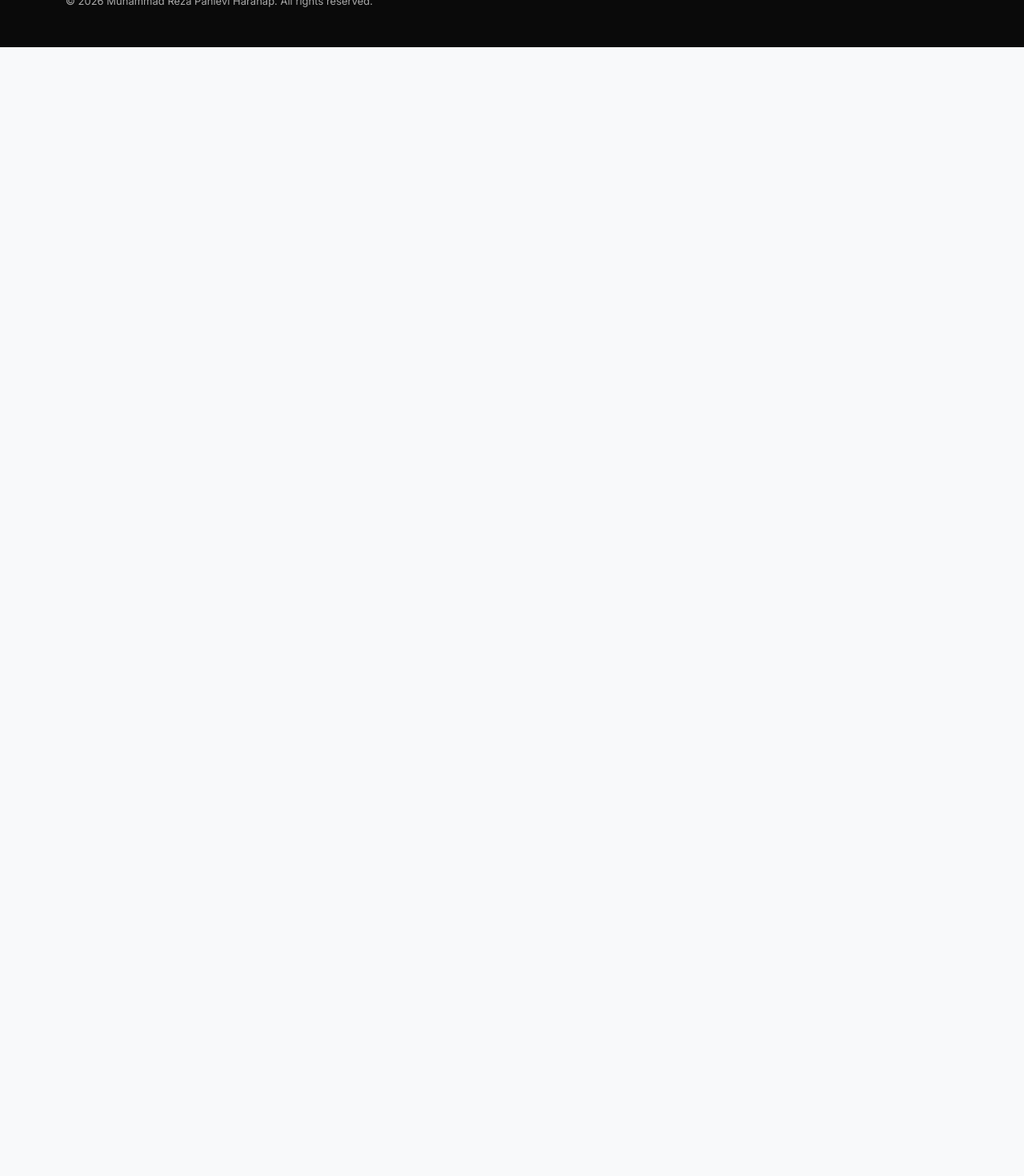
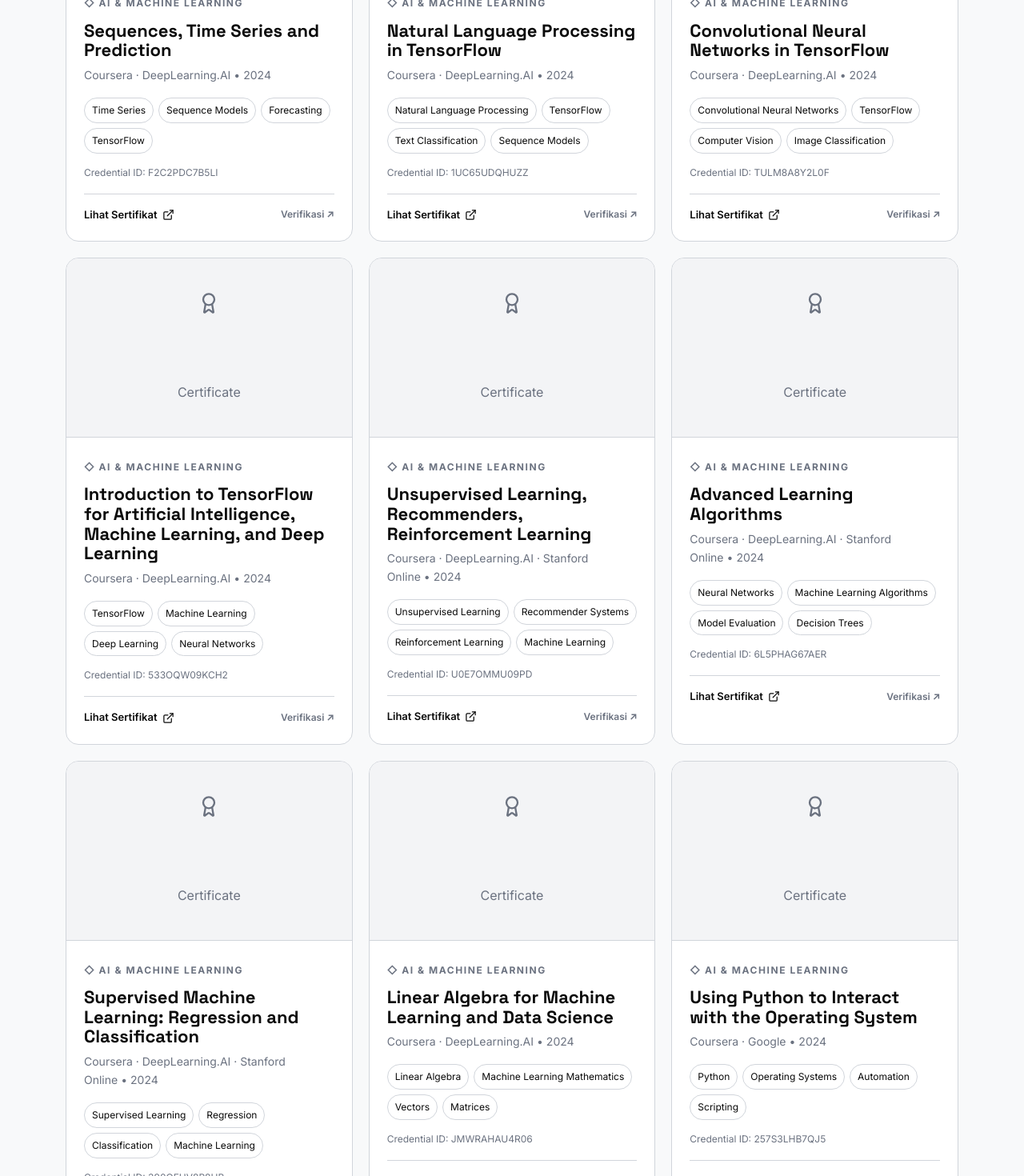
Before and after one commit to RezaHarahap/reza-portfolio, a React (Vite) app in the folder client/: page /certifications/all in a window 1280 px wide. Shown: the part 3740-5210 px from the top of the page at 80% size. Before the commit the page ends 3799 px from the top, so only its background shows below. Built offline with nearby package versions, Linux system fonts and the light colour scheme.

Commit message:
feat: add 12 AI and machine learning certificates

```diff
--- a/client/src/data/certifications.js
+++ b/client/src/data/certifications.js
@@ -147,6 +147,198 @@ export const certifications = [
     status: 'published',
   },
   {
+    id: 'custom-models-layers-loss-functions-tensorflow-coursera',
+    title: 'Custom Models, Layers, and Loss Functions with TensorFlow',
+    issuer: 'Coursera · DeepLearning.AI',
+    category: 'ai_ml',
+    year: 2024,
+    issue_date: '2024-11-21',
+    credential_id: 'CJNSQ92MV7KK',
+    certificate_url: 'https://coursera.org/verify/CJNSQ92MV7KK',
+    verification_url: 'https://coursera.org/verify/CJNSQ92MV7KK',
+    skills: ['TensorFlow', 'Custom Models', 'Custom Layers', 'Loss Functions'],
+    featured: false,
+    professional: false,
+    display_order: 14,
+    status: 'published',
+  },
+  {
+    id: 'custom-distributed-training-tensorflow-coursera',
+    title: 'Custom and Distributed Training with TensorFlow',
+    issuer: 'Coursera · DeepLearning.AI',
+    category: 'ai_ml',
+    year: 2024,
+    issue_date: '2024-11-20',
+    credential_id: '7N5P2MSI3MVG',
+    certificate_url: 'https://coursera.org/verify/7N5P2MSI3MVG',
+    verification_url: 'https://coursera.org/verify/7N5P2MSI3MVG',
+    skills: ['TensorFlow', 'Distributed Training', 'Custom Training', 'Deep Learning'],
+    featured: false,
+    professional: false,
+    display_order: 15,
+    status: 'published',
+  },
+  {
+    id: 'sequences-time-series-prediction-coursera',
+    title: 'Sequences, Time Series and Prediction',
+    issuer: 'Coursera · DeepLearning.AI',
+    category: 'ai_ml',
+    year: 2024,
+    issue_date: '2024-11-14',
+    credential_id: 'F2C2PDC7B5LI',
+    certificate_url: 'https://coursera.org/verify/F2C2PDC7B5LI',
+    verification_url: 'https://coursera.org/verify/F2C2PDC7B5LI',
+    skills: ['Time Series', 'Sequence Models', 'Forecasting', 'TensorFlow'],
+    featured: false,
+    professional: false,
+    display_order: 16,
+    status: 'published',
+  },
+  {
+    id: 'natural-language-processing-tensorflow-coursera',
+    title: 'Natural Language Processing in TensorFlow',
+    issuer: 'Coursera · DeepLearning.AI',
+    category: 'ai_ml',
+    year: 2024,
+    issue_date: '2024-11-13',
+    credential_id: '1UC65UDQHUZZ',
+    certificate_url: 'https://coursera.org/verify/1UC65UDQHUZZ',
+    verification_url: 'https://coursera.org/verify/1UC65UDQHUZZ',
+    skills: ['Natural Language Processing', 'TensorFlow', 'Text Classification', 'Sequence Models'],
+    featured: false,
+    professional: false,
+    display_order: 17,
+    status: 'published',
+  },
+  {
+    id: 'convolutional-neural-networks-tensorflow-coursera',
+    title: 'Convolutional Neural Networks in TensorFlow',
+    issuer: 'Coursera · DeepLearning.AI',
+    category: 'ai_ml',
+    year: 2024,
+    issue_date: '2024-10-29',
+    credential_id: 'TULM8A8Y2L0F',
+    certificate_url: 'https://coursera.org/verify/TULM8A8Y2L0F',
+    verification_url: 'https://coursera.org/verify/TULM8A8Y2L0F',
+    skills: ['Convolutional Neural Networks', 'TensorFlow', 'Computer Vision', 'Image Classification'],
+    featured: false,
+    professional: false,
+    display_order: 18,
+    status: 'published',
+  },
+  {
+    id: 'intro-tensorflow-ai-ml-deep-learning-coursera',
+    title: 'Introduction to TensorFlow for Artificial Intelligence, Machine Learning, and Deep Learning',
+    issuer: 'Coursera · DeepLearning.AI',
+    category: 'ai_ml',
+    year: 2024,
+    issue_date: '2024-10-29',
+    credential_id: '533OQW09KCH2',
+    certificate_url: 'https://coursera.org/verify/533OQW09KCH2',
+    verification_url: 'https://coursera.org/verify/533OQW09KCH2',
+    skills: ['TensorFlow', 'Machine Learning', 'Deep Learning', 'Neural Networks'],
+    featured: false,
+    professional: false,
+    display_order: 19,
+    status: 'published',
+  },
+  {
+    id: 'unsupervised-recommenders-reinforcement-learning-coursera',
+    title: 'Unsupervised Learning, Recommenders, Reinforcement Learning',
+    issuer: 'Coursera · DeepLearning.AI · Stanford Online',
+    category: 'ai_ml',
+    year: 2024,
+    issue_date: '2024-10-20',
+    credential_id: 'U0E7OMMU09PD',
+    certificate_url: 'https://coursera.org/verify/U0E7OMMU09PD',
+    verification_url: 'https://coursera.org/verify/U0E7OMMU09PD',
+    skills: ['Unsupervised Learning', 'Recommender Systems', 'Reinforcement Learning', 'Machine Learning'],
+    featured: false,
+    professional: false,
+    display_order: 20,
+    status: 'published',
+  },
+  {
+    id: 'advanced-learning-algorithms-coursera',
+    title: 'Advanced Learning Algorithms',
+    issuer: 'Coursera · DeepLearning.AI · Stanford Online',
+    category: 'ai_ml',
+    year: 2024,
+    issue_date: '2024-10-20',
+    credential_id: '6L5PHAG67AER',
+    certificate_url: 'https://coursera.org/verify/6L5PHAG67AER',
+    verification_url: 'https://coursera.org/verify/6L5PHAG67AER',
+    skills: ['Neural Networks', 'Machine Learning Algorithms', 'Model Evaluation', 'Decision Trees'],
+    featured: false,
+    professional: false,
+    display_order: 21,
+    status: 'published',
+  },
+  {
+    id: 'supervised-machine-learning-regression-classification-coursera',
+    title: 'Supervised Machine Learning: Regression and Classification',
+    issuer: 'Coursera · DeepLearning.AI · Stanford Online',
+    category: 'ai_ml',
+    year: 2024,
+    issue_date: '2024-10-12',
+    credential_id: '390QFHV8R8UB',
+    certificate_url: 'https://coursera.org/verify/390QFHV8R8UB',
+    verification_url: 'https://coursera.org/verify/390QFHV8R8UB',
+    skills: ['Supervised Learning', 'Regression', 'Classification', 'Machine Learning'],
+    featured: false,
+    professional: false,
+    display_order: 22,
+    status: 'published',
+  },
+  {
+    id: 'linear-algebra-machine-learning-data-science-coursera',
+    title: 'Linear Algebra for Machine Learning and Data Science',
+    issuer: 'Coursera · DeepLearning.AI',
+    category: 'ai_ml',
+    year: 2024,
+    issue_date: '2024-10-11',
+    credential_id: 'JMWRAHAU4R06',
+    certificate_url: 'https://coursera.org/verify/JMWRAHAU4R06',
+    verification_url: 'https://coursera.org/verify/JMWRAHAU4R06',
+    skills: ['Linear Algebra', 'Machine Learning Mathematics', 'Vectors', 'Matrices'],
+    featured: false,
+    professional: false,
+    display_order: 23,
+    status: 'published',
+  },
+  {
+    id: 'python-operating-system-coursera',
+    title: 'Using Python to Interact with the Operating System',
+    issuer: 'Coursera · Google',
+    category: 'ai_ml',
+    year: 2024,
+    issue_date: '2024-09-29',
+    credential_id: '257S3LHB7QJ5',
+    certificate_url: 'https://coursera.org/verify/257S3LHB7QJ5',
+    verification_url: 'https://coursera.org/verify/257S3LHB7QJ5',
+    skills: ['Python', 'Operating Systems', 'Automation', 'Scripting'],
+    featured: false,
+    professional: false,
+    display_order: 24,
+    status: 'published',
+  },
+  {
+    id: 'crash-course-python-coursera',
+    title: 'Crash Course on Python',
+    issuer: 'Coursera · Google',
+    category: 'ai_ml',
+    year: 2024,
+    issue_date: '2024-09-29',
+    credential_id: 'BDSWYLB71K6V',
+    certificate_url: 'https://coursera.org/verify/BDSWYLB71K6V',
+    verification_url: 'https://coursera.org/verify/BDSWYLB71K6V',
+    skills: ['Python', 'Programming Fundamentals', 'Problem Solving', 'Automation'],
+    featured: false,
+    professional: false,
+    display_order: 25,
+    status: 'published',
+  },
+  {
     id: 'data-analysis-dicoding',
     title: 'Belajar Analisis Data untuk Pemula',
     issuer: 'Dicoding Indonesia',
@@ -226,7 +418,7 @@ export const certifications = [
     score: '98/100',
     featured: false,
     professional: false,
-    display_order: 14,
+    display_order: 26,
     status: 'published',
   },
 ];
```
